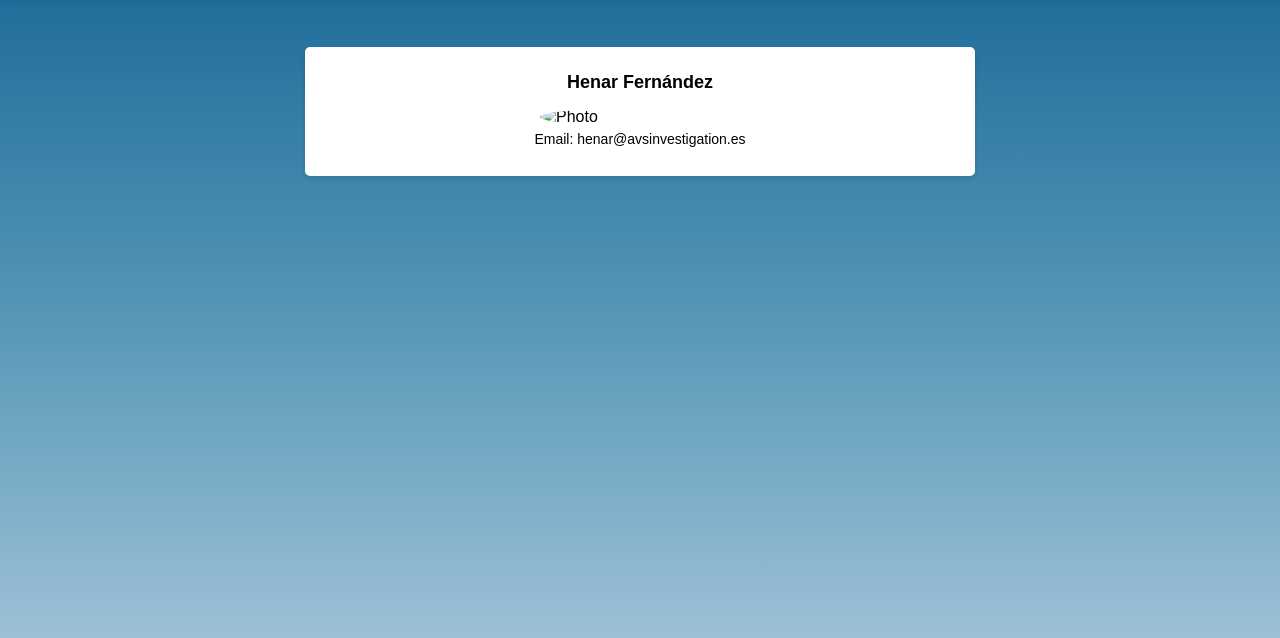
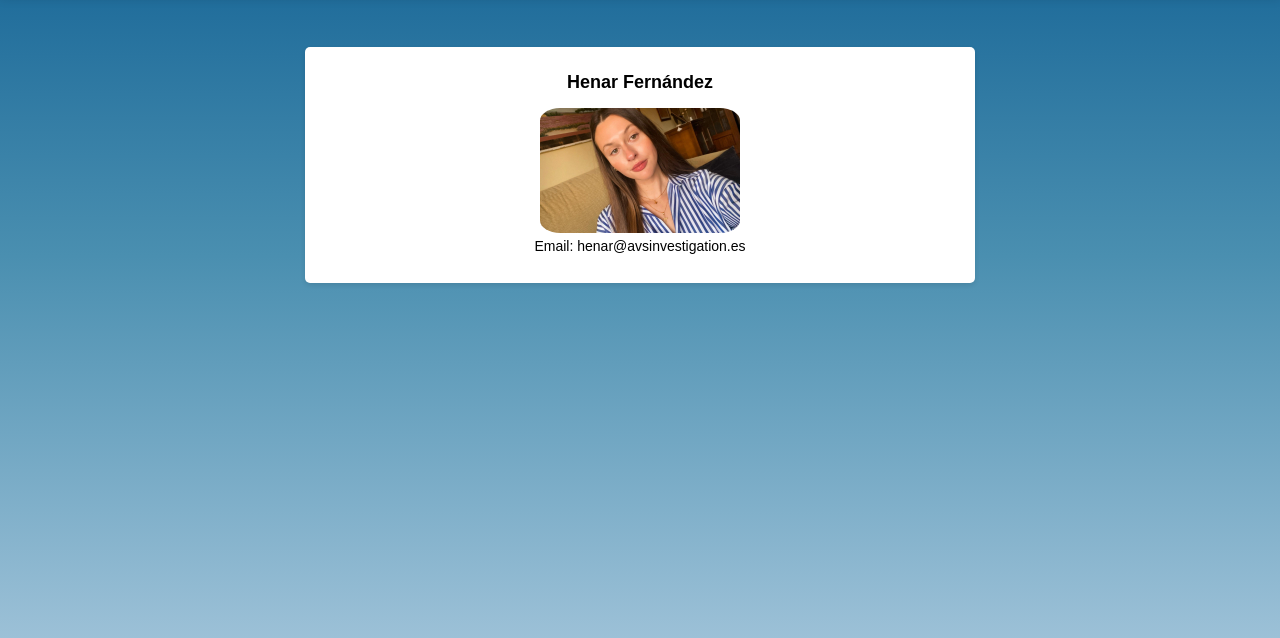
Before and after one commit to sabas153/AVS-Viaje, a plain HTML site: page personas/Henar.html in a window 1280 px wide. Shown: the part 144-782 px from the top of the page. Drawn offline with Linux system fonts and the light colour scheme.

Commit message:
imagen henar

```diff
--- a/personas/Henar.html
+++ b/personas/Henar.html
@@ -14,7 +14,7 @@
     <main>
         <div class="person-card">
             <h2>Henar Fernández</h2>
-            <img src="" alt="Photo">
+            <img style="border-radius: 10%;" src="../images/henar.jpg" alt="Photo">
             <p>Email: henar@avsinvestigation.es</p>
 
         </div>
```
Also changed, not shown: participantes.html (+1 -1 lines), images/henar.jpg (added).
